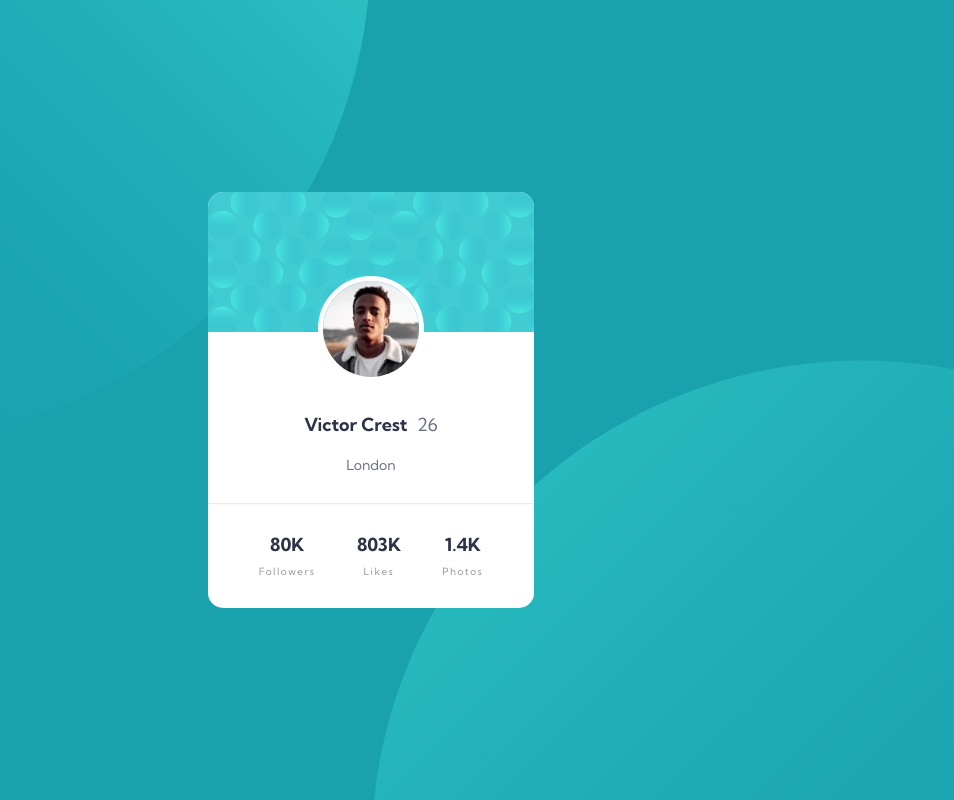
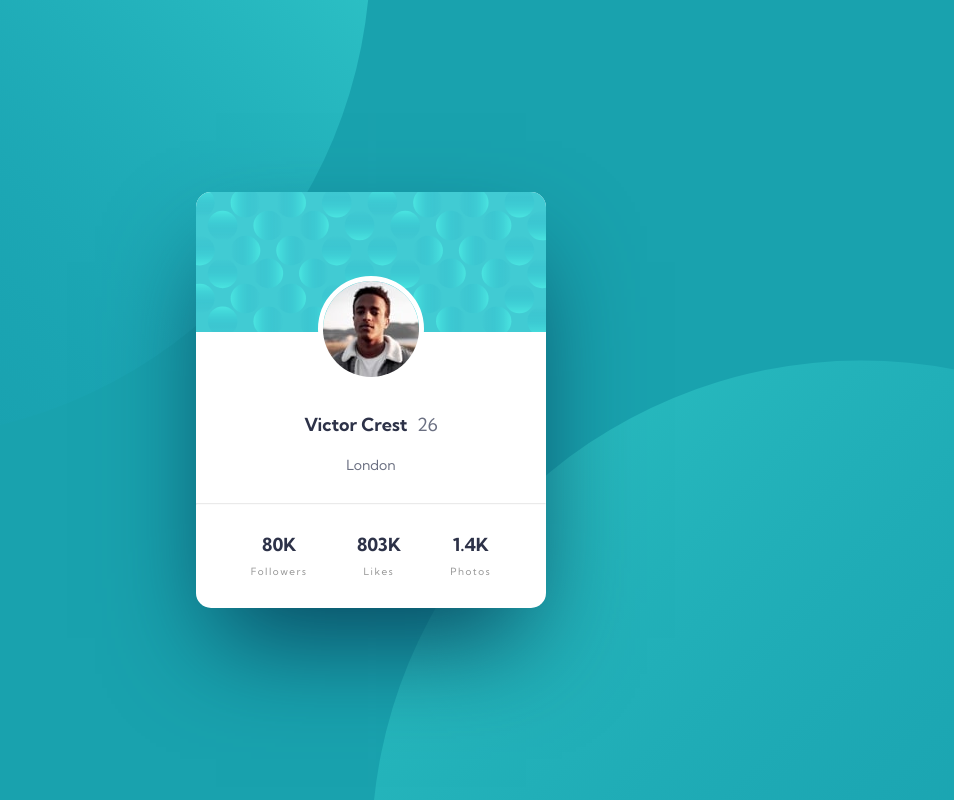
Before and after one commit to claire-ca/Front-End-Mentor-Profile-Card-Component, a plain HTML site: page index.html in a window 1280 px wide. Shown: the whole page, without its empty margins (269-1223 px from the left). Drawn offline with Linux system fonts and the light colour scheme.

Commit message:
Adding styles

```diff
--- a/scss/style.scss
+++ b/scss/style.scss
@@ -43,6 +43,7 @@ main {
 .card {
     background-color: $white;
     border-radius: 15px;
+    box-shadow: 0 50px 100px -20px $shadowColor;
     text-align: center;
     &__image {
         border-radius: 50%;
@@ -99,3 +100,9 @@ main {
 hr {
     opacity: 0.2;
 }
+
+@media screen and (min-width: 1200px) {
+    .card__header {
+        width: 350px;
+    }
+}
```
Also changed, not shown: css/style.css, 1 other file.
